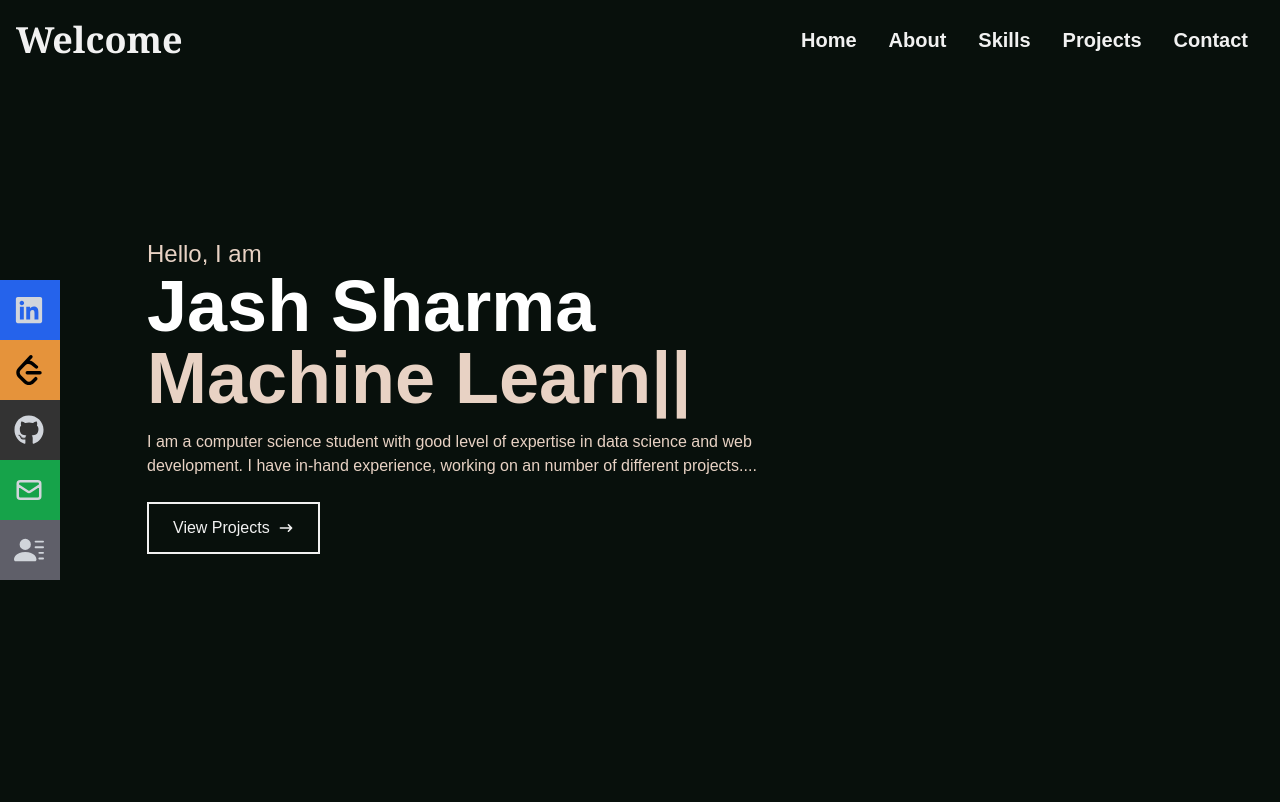
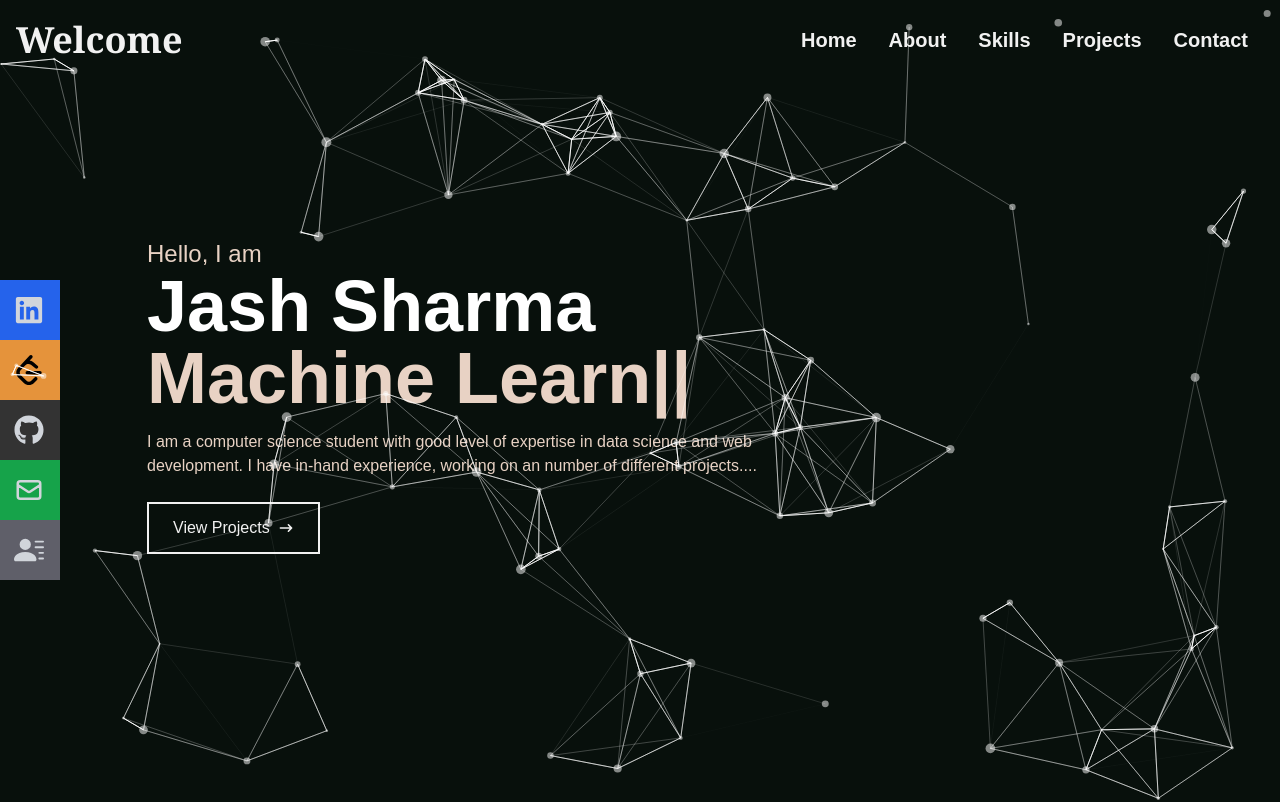
Before and after one commit to Jash-Sharma/Portfolio, a React (Create React App) app: page / in a window 1280 px wide. Shown: the top 802 px of the page. Built offline with nearby package versions, Linux system fonts and the light colour scheme.

Commit message:
loading ts-particles

```diff
--- a/package.json
+++ b/package.json
@@ -12,7 +12,9 @@
     "react-icons": "^4.12.0",
     "react-scripts": "5.0.1",
     "react-scroll": "^1.9.0",
+    "react-tsparticles": "^2.12.2",
     "react-type-animation": "^3.2.0",
+    "tsparticles-slim": "^2.12.0",
     "web-vitals": "^2.1.4"
   },
   "scripts": {
--- a/src/App.js
+++ b/src/App.js
@@ -4,6 +4,7 @@
 import Navbar from "./components/Navbar";
 import Project from "./components/Project";
 import Skill from "./components/Skill";
+import Particle from './components/Particle'
 
 function App() {
   return (
@@ -14,6 +15,7 @@
       <Skill />
       <Project />
       <Contact />
+      <Particle />
     </div>
   );
 }
--- /dev/null
+++ b/src/components/Particle.jsx
@@ -0,0 +1,96 @@
+import { useCallback } from "react";
+import Particles from "react-tsparticles";
+//import { loadFull } from "tsparticles"; // if you are going to use `loadFull`, install the "tsparticles" package too.
+import { loadSlim } from "tsparticles-slim"; // if you are going to use `loadSlim`, install the "tsparticles-slim" package too.
+
+const Particle = () => {
+  const particlesInit = useCallback(async (engine) => {
+    console.log(engine);
+    // you can initiate the tsParticles instance (engine) here, adding custom shapes or presets
+    // this loads the tsparticles package bundle, it's the easiest method for getting everything ready
+    // starting from v2 you can add only the features you need reducing the bundle size
+    //await loadFull(engine);
+    await loadSlim(engine);
+  }, []);
+
+  const particlesLoaded = useCallback(async (container) => {
+    await console.log(container);
+  }, []);
+
+  return (
+    <Particles
+      id="tsparticles"
+      init={particlesInit}
+      loaded={particlesLoaded}
+      options={{
+        background: {
+
+        },
+        fpsLimit: 120,
+        interactivity: {
+          events: {
+            onClick: {
+              enable: true,
+              mode: "push",
+            },
+            onHover: {
+              enable: true,
+              mode: "repulse",
+            },
+            resize: true,
+          },
+          modes: {
+            push: {
+              quantity: 4,
+            },
+            repulse: {
+              distance: 200,
+              duration: 0.4,
+            },
+          },
+        },
+        particles: {
+          color: {
+            value: "#ffffff",
+          },
+          links: {
+            color: "#ffffff",
+            distance: 150,
+            enable: true,
+            opacity: 1,
+            width: 1,
+          },
+          move: {
+            direction: "none",
+            enable: true,
+            outModes: {
+              default: "bounce",
+            },
+            random: true,
+            speed: 4,
+            straight: false,
+          },
+          number: {
+            density: {
+              enable: true,
+              area: 800,
+            },
+            value: 80,
+          },
+          opacity: {
+            value: 0.5,
+          },
+          shape: {
+            type: "circle",
+          },
+          size: {
+            value: { min: 1, max: 5 },
+          },
+        },
+        detectRetina: true,
+      }}
+    />
+  );
+};
+
+export default Particle;
```
Also changed, not shown: 1 other file (tests, documents, lock files or other folders).
